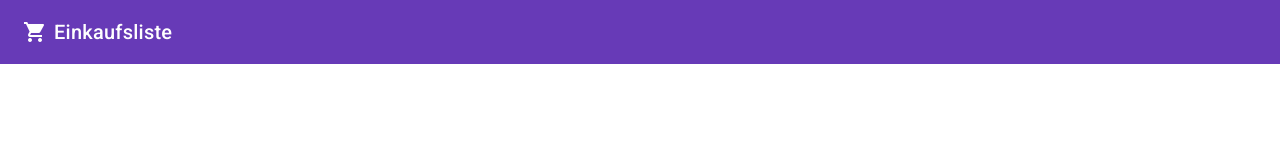
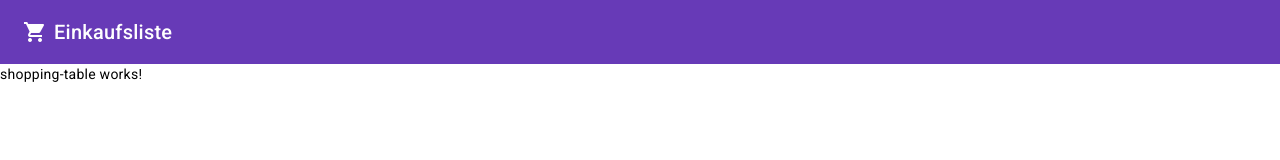
Before and after one commit to wliegel/shopping_list_editor, an Angular app: page / in a window 1280 px wide. Shown: the top 160 px of the page. Built offline with nearby package versions, Linux system fonts and the light colour scheme.

Commit message:
Generated new Component shopping-table. ng generate component shopping-table --skip-tests

```diff
--- a/src/app/app.component.html
+++ b/src/app/app.component.html
@@ -4,5 +4,6 @@
 </mat-toolbar>
 
 <div class="container">
-  <router-outlet />
+<!--  <router-outlet />-->
+  <app-shopping-table />
 </div>
--- a/src/app/app.module.ts
+++ b/src/app/app.module.ts
@@ -6,10 +6,12 @@ import { AppComponent } from './app.component';
 import { provideAnimationsAsync } from '@angular/platform-browser/animations/async';
 import {MatToolbarModule} from "@angular/material/toolbar";
 import {MatIconModule} from "@angular/material/icon";
+import { ShoppingTableComponent } from './shopping-table/shopping-table.component';
 
 @NgModule({
   declarations: [
-    AppComponent
+    AppComponent,
+    ShoppingTableComponent
   ],
   imports: [
     BrowserModule,
--- /dev/null
+++ b/src/app/shopping-table/shopping-table.component.html
@@ -0,0 +1 @@
+<p>shopping-table works!</p>
```
Also changed, not shown: src/app/shopping-table/shopping-table.component.ts (added, +10 -0 lines), src/app/shopping-table/shopping-table.component.css (added).
